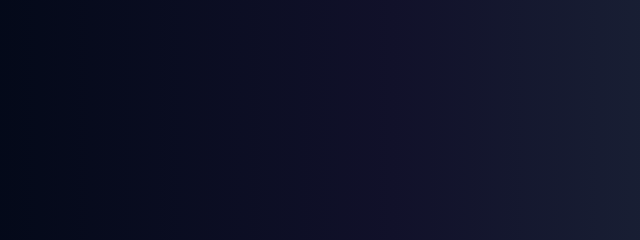
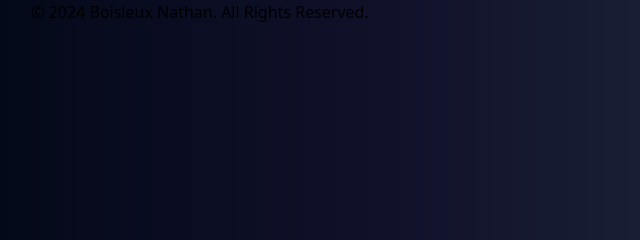
Before and after one commit to Noootzzz/WiKiLegends, a website: page src/champions/champion.html in a window 1280 px wide. Shown: the top 240 px of the page, 440-1080 px from the left. Drawn offline with Linux system fonts and the light colour scheme.

Commit message:
date footer

```diff
--- a/src/champions/champion.html
+++ b/src/champions/champion.html
@@ -11,6 +11,13 @@
 <body
     class="bg-gradient-to-r from-background from-30% via-dark to-secondary min-h-screen relative flex justify-start items-center flex-col gap-20">
 
+    <footer>
+        <h2></h2>
+    </footer>
+
+
+
+    <script src="../js/dynamicDate.js"></script>
 </body>
 
 </html>
--- /dev/null
+++ b/src/js/dynamicDate.js
@@ -0,0 +1,5 @@
+// dynamic year for the footer
+let dateYear = new Date().getFullYear()
+let copyright = document.querySelector("footer h2")
+
+copyright.textContent = `\u00A9 ${dateYear} Boisleux Nathan. All Rights Reserved.`
```
Also changed, not shown: src/champions/champions.html (+2 -1 lines), src/index.html (+6 -0 lines), src/js/displayAllChampions.js (+0 -19 lines).
